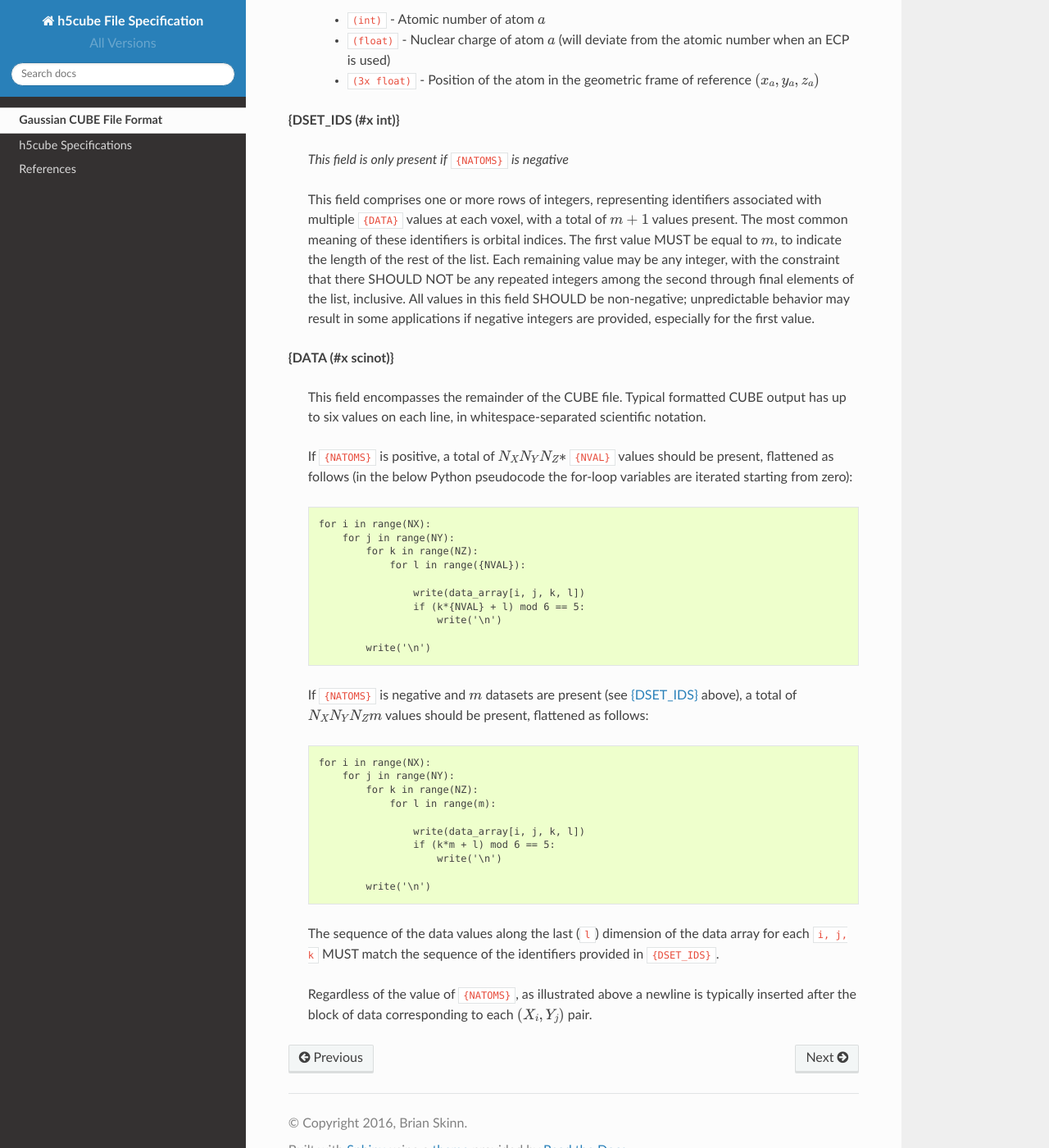
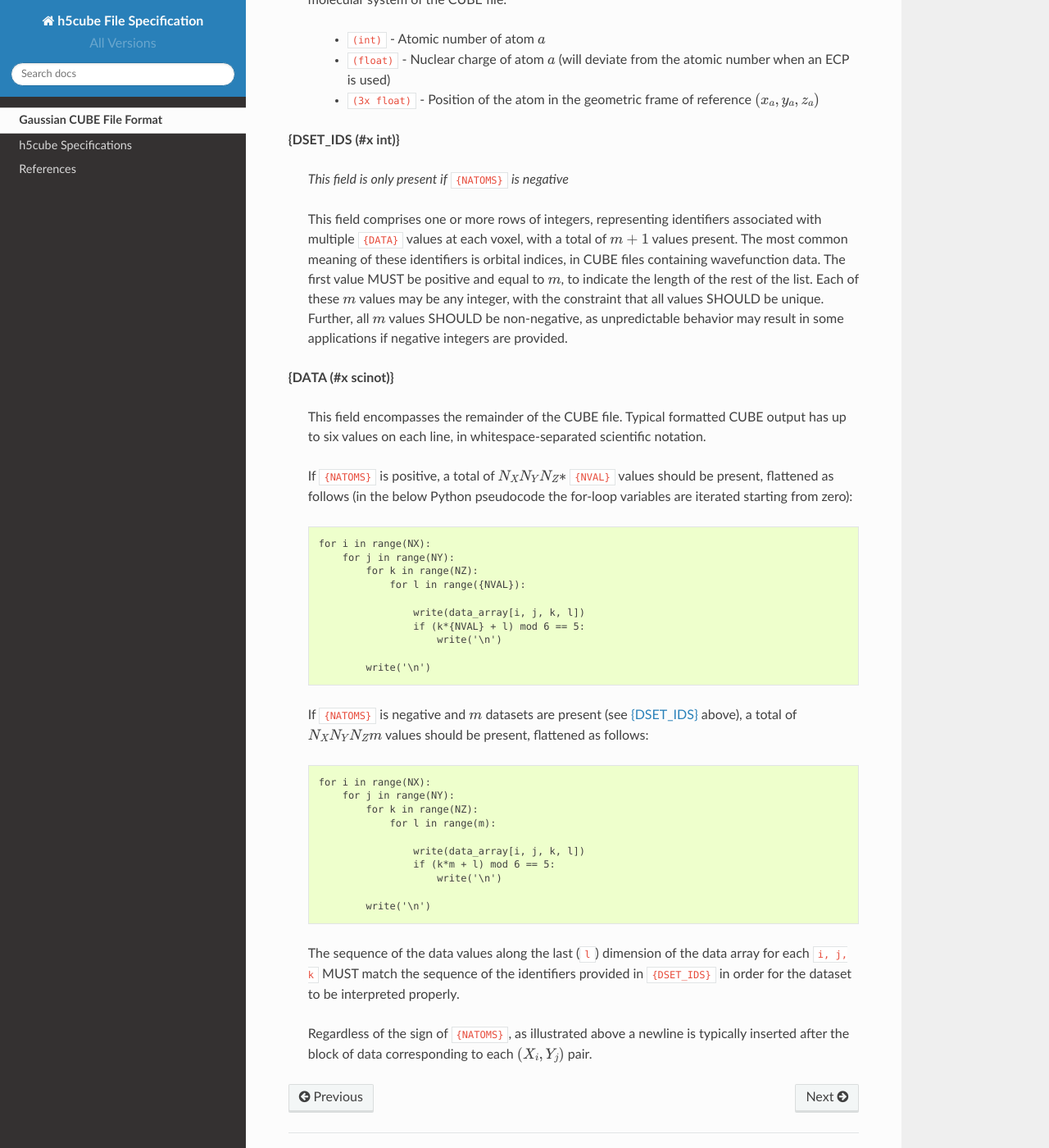
Before and after one commit to bskinn/h5cube-spec, a Sphinx documentation site: the page built from doc/source/cubeformat.rst, in a window 1280 px wide and 1400 px high, scrolled down 3447 px. Shown: the whole window at 82% size. Built offline with Sphinx 7.4.7 and the Read the Docs theme 2.0.0, drawn with Linux system fonts in a browser that asks for light colours; some of the changed text lies outside the part shown.

Commit message:
DRAFT: Complete cubeformat.rst
May still be some typos/glitches, but seems pretty solid!

```diff
--- a/doc/source/cubeformat.rst
+++ b/doc/source/cubeformat.rst
@@ -93,7 +93,8 @@
     Two lines of text at the head of the file. Per VMD [UIUC16]_, by convention ``{COMMENT1}``
     is typically the title of the system and ``{COMMENT2}`` is a description of the
     property/content stored in the file, but they MAY be anything. For robustness, both of
-    these fields SHOULD NOT be zero-length.
+    these fields SHOULD NOT be zero-length.  As well, while there is no defined maximum length
+    for either of these fields, both SHOULD NOT exceed 80 characters in length.
 
 .. _cubeformat-NATOMS:
 
@@ -206,13 +207,12 @@
     This field comprises one or more rows of integers, representing identifiers
     associated with multiple ``{DATA}`` values at each voxel, with a total of
     :math:`m+1` values present. The most common meaning of these identifiers
-    is orbital indices.  The first value MUST be equal to :math:`m`, to indicate the
-    length of the rest of the list. Each remaining value may be any integer, with
-    the constraint that there SHOULD NOT
-    be any repeated integers among the second through final elements of the list,
-    inclusive.  All values in this field SHOULD be non-negative; unpredictable
-    behavior may result in some applications if negative integers are provided,
-    especially for the first value.
+    is orbital indices, in CUBE files containing wavefunction data.
+    The first value MUST be positive and equal to :math:`m`, to indicate the
+    length of the rest of the list. Each of these :math:`m` values may be
+    any integer, with the constraint that all values SHOULD be unique.
+    Further, all :math:`m` values SHOULD be non-negative, as unpredictable
+    behavior may result in some applications if negative integers are provided.
 
 .. _cubeformat-DATA:
 
@@ -253,8 +253,9 @@
 
     The sequence of the data values along the last (``l``) dimension of the data array
     for each ``i, j, k`` MUST match
-    the sequence of the identifiers provided in ``{DSET_IDS}``.
+    the sequence of the identifiers provided in ``{DSET_IDS}`` in order for the dataset
+    to be interpreted properly.
 
-    Regardless of the value of ``{NATOMS}``, as illustrated above a newline is typically
+    Regardless of the sign of ``{NATOMS}``, as illustrated above a newline is typically
     inserted after the block of data corresponding to each :math:`\left(X_i, Y_j\right)`
     pair.
```
